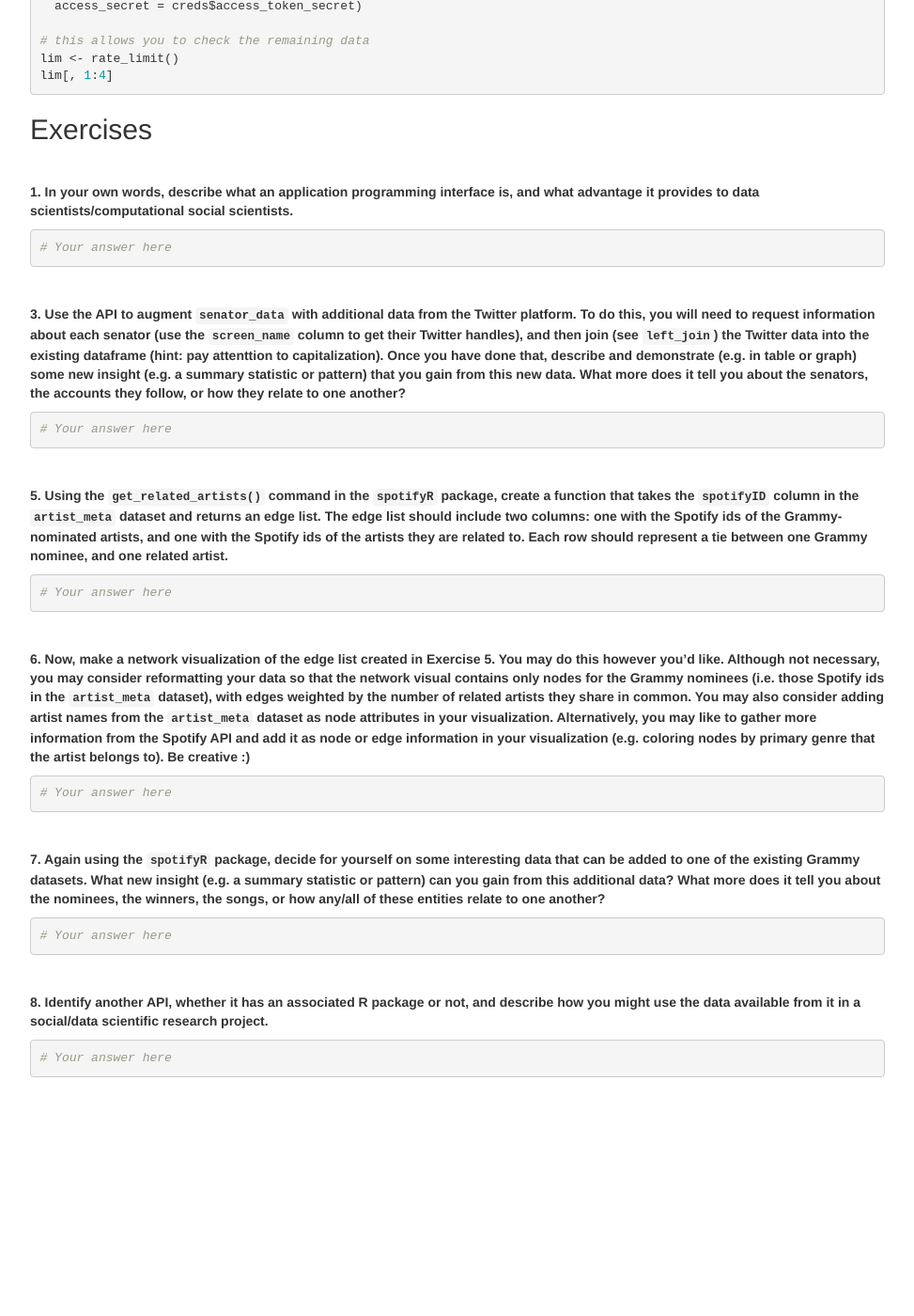
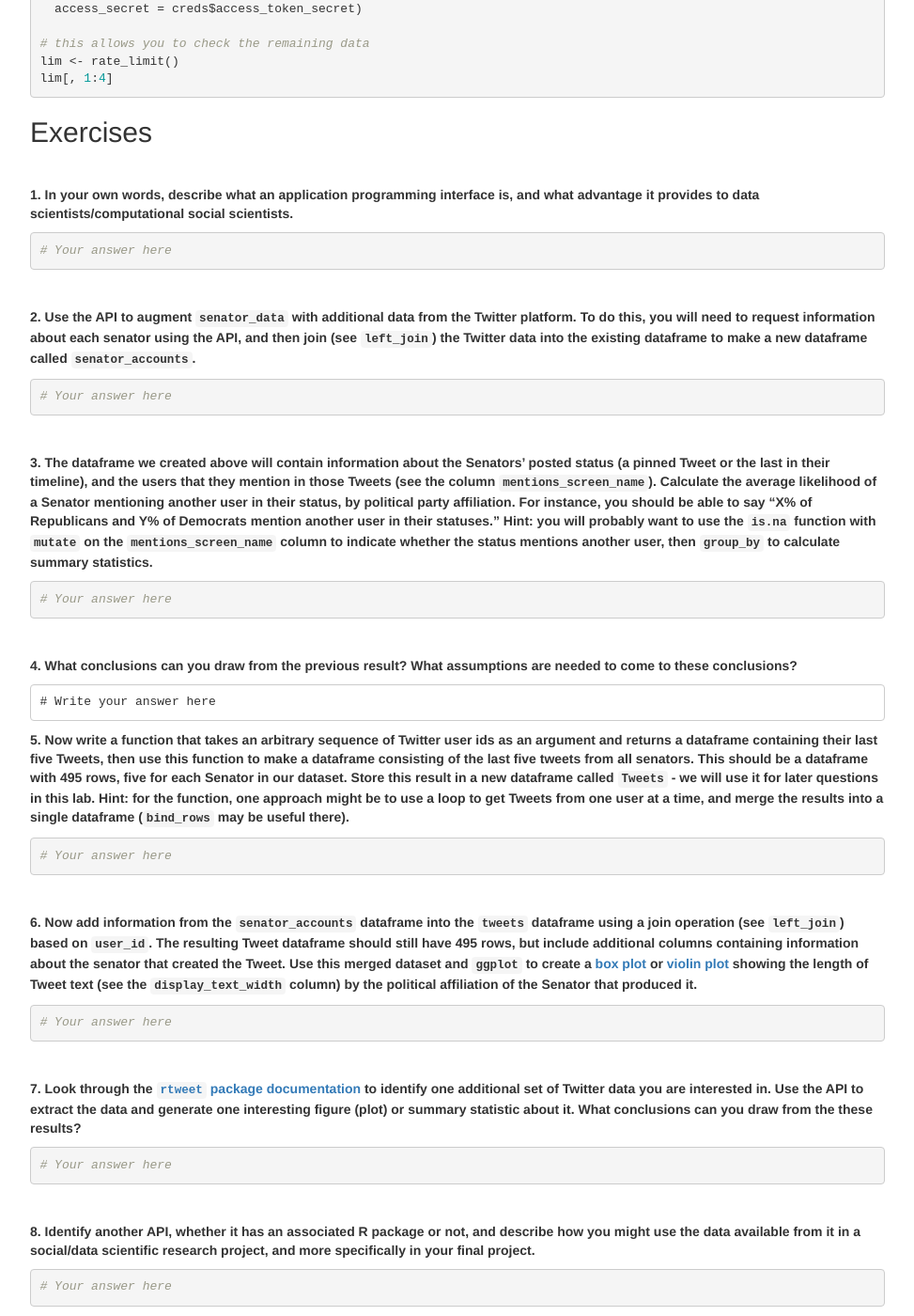
Before and after one commit to dssoc/dssoc.github.io, a Jekyll site: the page assignments/Lab_6.html, which Jekyll copies as it is, in a window 1280 px wide and 1400 px high, scrolled down 1810 px. Shown: the whole window at 94% size, without its empty margins (153-1126 px from the left). Built offline with Jekyll 4.4.1, drawn with Linux system fonts in a browser that asks for light colours; before the commit the page ends 2966 px from its top, so only the background shows below that; some of the changed text lies outside the part shown.

Commit message:
Fixed some typos and wording issues.

```diff
--- a/assignments/Lab_6.html
+++ b/assignments/Lab_6.html
@@ -384,6 +384,7 @@ summary {
 <p>In this lab, we will practice working with application programming interfaces (APIs). Edit the Lab #6 markdown file (<a href="https://github.com/dssoc/dssoc.github.io/raw/master/assignments/Lab_6.Rmd">link to file</a>) for your submission. Remember to change the “author” field above to your name. <strong>Send the markdown file (.Rmd) to your TA via direct message on Slack.</strong> Be sure to do the required reading!</p>
 <p><strong>Required reading:</strong></p>
 <ul>
+<li><a href="https://cran.r-project.org/web/packages/rtweet/rtweet.pdf">rtweet R Package Documentation</a></li>
 <li><a href="https://medium.com/@rwilliams_bv/apis-d389aa68104f">Intro to APIs</a>, by Beck Williams</li>
 <li><a href="https://medium.com/epfl-extension-school/an-illustrated-introduction-to-apis-10f8000313b9">An Illustrated Introduction to APIs</a>, by Xavier Adam</li>
 <li><a href="https://cran.r-project.org/web/packages/rtweet/vignettes/auth.html">Obtaining and using access tokens for Twitter</a></li>
@@ -397,12 +398,12 @@ summary {
 </ol>
 <p><strong>Load the datasets and libraries:</strong></p>
 <pre class="r"><code>library(tidyverse)</code></pre>
-<pre><code>## -- Attaching packages ---------------------------------------------------------------------------- tidyverse 1.3.0 --</code></pre>
+<pre><code>## -- Attaching packages ----------------------------------------------------------------- tidyverse 1.3.0 --</code></pre>
 <pre><code>## v ggplot2 3.3.2     v purrr   0.3.4
 ## v tibble  3.0.1     v dplyr   1.0.0
 ## v tidyr   1.1.0     v stringr 1.4.0
 ## v readr   1.3.1     v forcats 0.5.0</code></pre>
-<pre><code>## -- Conflicts ------------------------------------------------------------------------------- tidyverse_conflicts() --
+<pre><code>## -- Conflicts -------------------------------------------------------------------- tidyverse_conflicts() --
 ## x dplyr::filter() masks stats::filter()
 ## x dplyr::lag()    masks stats::lag()</code></pre>
 <pre class="r"><code>library(rtweet)</code></pre>
@@ -419,11 +420,11 @@ summary {
 <p>Follow these two steps to set up your program for exercise.</p>
 <div id="set-up-your-api-credentials-with-twitter." class="section level4">
 <h4>1. Set up your API credentials with Twitter.</h4>
-<p>If you don’t already have one, you will need to create a new account. Instructions for extracting the api key can be found <a href="https://cran.r-project.org/web/packages/rtweet/vignettes/auth.html">here</a>.</p>
+<p>If you don’t already have one, you will need to create a new account. Instructions for extracting the api key can be found <a href="https://cran.r-project.org/web/packages/rtweet/vignettes/auth.html">here</a> and in the lab video.</p>
 </div>
 <div id="store-your-credentials." class="section level4">
 <h4>2. Store your credentials.</h4>
-<p>Copy and paste the text below into a new json file called <code>api_credentials.json</code>. From the instructions in Step 1 we can see how to extract the api key, api secret key, access token, and access token secrets - replace the approprate keys for each of these values.</p>
+<p>Copy and paste the json below into a new json file named <code>api_credentials.json</code>. From the instructions in Step 1 we have the api key, api secret key, access token, and access token secrets - replace the approprate values in the json file and save.</p>
 <pre><code>{
   &quot;app&quot;: &quot;&lt;app name here&gt;&quot;,
     &quot;api_key&quot;: &quot;&lt;api key here&gt;&quot;,
@@ -435,11 +436,11 @@ summary {
 </div>
 <div id="authenticate-your-application." class="section level4">
 <h4>3. Authenticate your application.</h4>
-<p>After you have the credentials stored into the json file, run this code to authenticate the application. This simply reads the json data and provides them directly to the <code>create_token</code> function of the <code>rtweet</code> package. Once you complete this step, you should be able to access Twitter data through the API. See the <code>rtweet</code> package documentation to see how to access different types of data.</p>
+<p>After you have the credentials stored into the json file, run this code to authenticate the application (be sure to use the filename corresponding to your actual file). This simply reads the json data and provides them directly to the <code>create_token</code> function of the <code>rtweet</code> package. Once you complete this step, you should be able to access Twitter data through the API. See the <code>rtweet</code> package documentation to see how to access different types of data.</p>
 <pre class="r"><code># this code will read credentials from the JSON file you created.
 #install.packages(&quot;rjson&quot;)
 library(&#39;rjson&#39;)
-creds &lt;- fromJSON(file = &#39;api_credentials.json&#39;)
+creds &lt;- fromJSON(file = &#39;api_credentials.json&#39;) # POINT THIS TO YOUR FILE
 
 # will allow you to authenticate your application
 token &lt;- create_token(
@@ -460,19 +461,24 @@ lim[, 1:4]</code></pre>
 <p><strong>1. In your own words, describe what an application programming interface is, and what advantage it provides to data scientists/computational social scientists.</strong></p>
 <pre class="r"><code># Your answer here</code></pre>
 <p><br /></p>
-<p><strong>3. Use the API to augment <code>senator_data</code> with additional data from the Twitter platform. To do this, you will need to request information about each senator (use the <code>screen_name</code> column to get their Twitter handles), and then join (see <code>left_join</code>) the Twitter data into the existing dataframe (hint: pay attenttion to capitalization). Once you have done that, describe and demonstrate (e.g. in table or graph) some new insight (e.g. a summary statistic or pattern) that you gain from this new data. What more does it tell you about the senators, the accounts they follow, or how they relate to one another?</strong></p>
+<p><strong>2. Use the API to augment <code>senator_data</code> with additional data from the Twitter platform. To do this, you will need to request information about each senator using the API, and then join (see <code>left_join</code>) the Twitter data into the existing dataframe to make a new dataframe called <code>senator_accounts</code>.</strong></p>
 <pre class="r"><code># Your answer here</code></pre>
 <p><br /></p>
-<p><strong>5. Using the <code>get_related_artists()</code> command in the <code>spotifyR</code> package, create a function that takes the <code>spotifyID</code> column in the <code>artist_meta</code> dataset and returns an edge list. The edge list should include two columns: one with the Spotify ids of the Grammy-nominated artists, and one with the Spotify ids of the artists they are related to. Each row should represent a tie between one Grammy nominee, and one related artist.</strong></p>
+<p><strong>3. The dataframe we created above will contain information about the Senators’ posted status (a pinned Tweet or the last in their timeline), and the users that they mention in those Tweets (see the column <code>mentions_screen_name</code>). Calculate the average likelihood of a Senator mentioning another user in their status, by political party affiliation. For instance, you should be able to say “X% of Republicans and Y% of Democrats mention another user in their statuses.” Hint: you will probably want to use the <code>is.na</code> function with <code>mutate</code> on the <code>mentions_screen_name</code> column to indicate whether the status mentions another user, then <code>group_by</code> to calculate summary statistics.</strong></p>
 <pre class="r"><code># Your answer here</code></pre>
 <p><br /></p>
-<p><strong>6. Now, make a network visualization of the edge list created in Exercise 5. You may do this however you’d like. Although not necessary, you may consider reformatting your data so that the network visual contains only nodes for the Grammy nominees (i.e. those Spotify ids in the <code>artist_meta</code> dataset), with edges weighted by the number of related artists they share in common. You may also consider adding artist names from the <code>artist_meta</code> dataset as node attributes in your visualization. Alternatively, you may like to gather more information from the Spotify API and add it as node or edge information in your visualization (e.g. coloring nodes by primary genre that the artist belongs to). Be creative :)</strong></p>
+<p><strong>4. What conclusions can you draw from the previous result? What assumptions are needed to come to these conclusions?</strong></p>
+<pre><code># Write your answer here</code></pre>
+<p><strong>5. Now write a function that takes an arbitrary sequence of Twitter user ids as an argument and returns a dataframe containing their last five Tweets, then use this function to make a dataframe consisting of the last five tweets from all senators. This should be a dataframe with 495 rows, five for each Senator in our dataset. Store this result in a new dataframe called <code>Tweets</code> - we will use it for later questions in this lab. Hint: for the function, one approach might be to use a loop to get Tweets from one user at a time, and merge the results into a single dataframe (<code>bind_rows</code> may be useful there).</strong></p>
 <pre class="r"><code># Your answer here</code></pre>
 <p><br /></p>
-<p><strong>7. Again using the <code>spotifyR</code> package, decide for yourself on some interesting data that can be added to one of the existing Grammy datasets. What new insight (e.g. a summary statistic or pattern) can you gain from this additional data? What more does it tell you about the nominees, the winners, the songs, or how any/all of these entities relate to one another?</strong></p>
+<p><strong>6. Now add information from the <code>senator_accounts</code> dataframe into the <code>tweets</code> dataframe using a join operation (see <code>left_join</code>) based on <code>user_id</code>. The resulting Tweet dataframe should still have 495 rows, but include additional columns containing information about the senator that created the Tweet. Use this merged dataset and <code>ggplot</code> to create a <a href="https://www.r-graph-gallery.com/boxplot.html">box plot</a> or <a href="https://www.r-graph-gallery.com/violin.html">violin plot</a> showing the length of Tweet text (see the <code>display_text_width</code> column) by the political affiliation of the Senator that produced it.</strong></p>
 <pre class="r"><code># Your answer here</code></pre>
 <p><br /></p>
-<p><strong>8. Identify another API, whether it has an associated R package or not, and describe how you might use the data available from it in a social/data scientific research project.</strong></p>
+<p><strong>7. Look through the <a href="https://cran.r-project.org/web/packages/rtweet/rtweet.pdf"><code>rtweet</code> package documentation</a> to identify one additional set of Twitter data you are interested in. Use the API to extract the data and generate one interesting figure (plot) or summary statistic about it. What conclusions can you draw from the these results?</strong></p>
+<pre class="r"><code># Your answer here</code></pre>
+<p><br /></p>
+<p><strong>8. Identify another API, whether it has an associated R package or not, and describe how you might use the data available from it in a social/data scientific research project, and more specifically in your final project.</strong></p>
 <pre class="r"><code># Your answer here</code></pre>
 </div>
 
```
Also changed, not shown: assignments/Lab_6.Rmd (+7 -26 lines).
